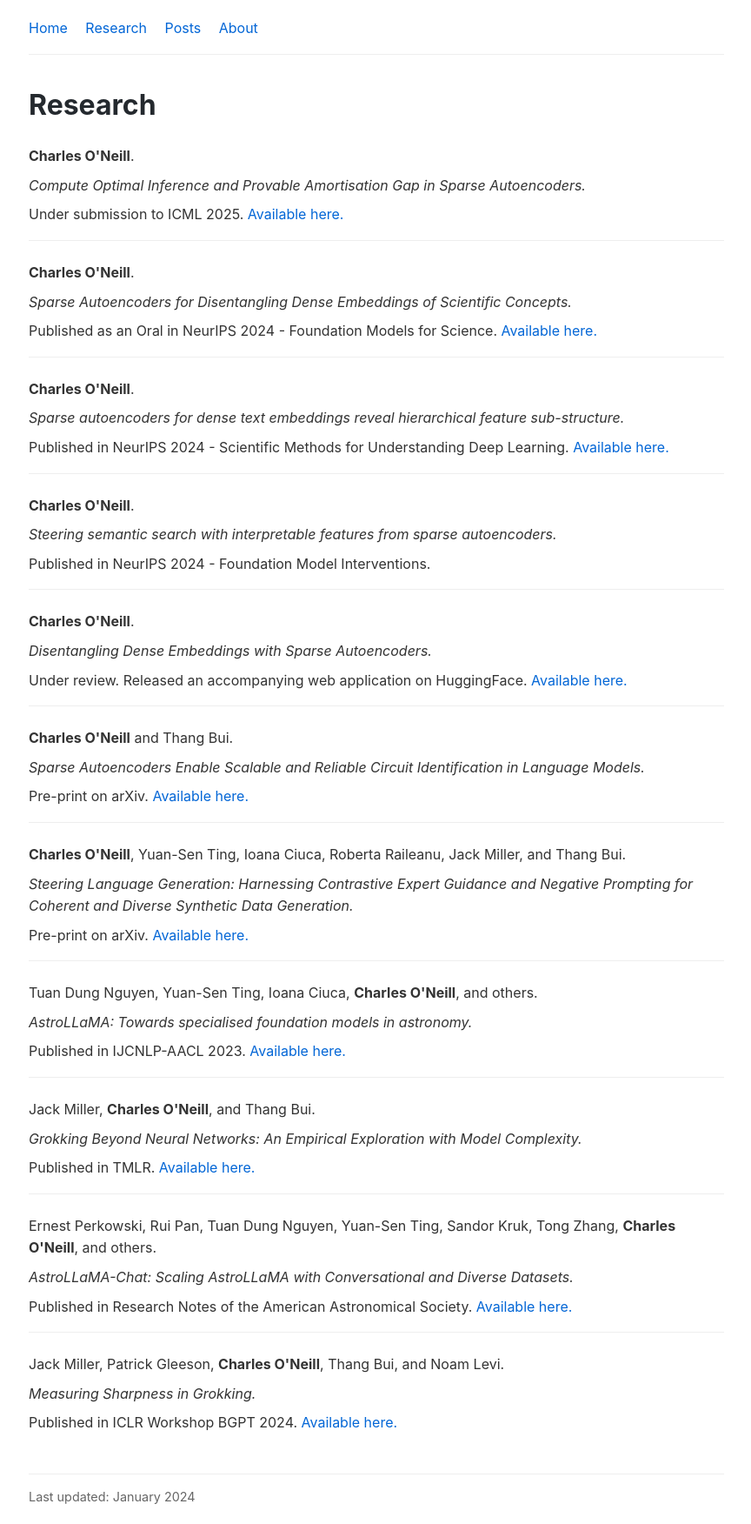
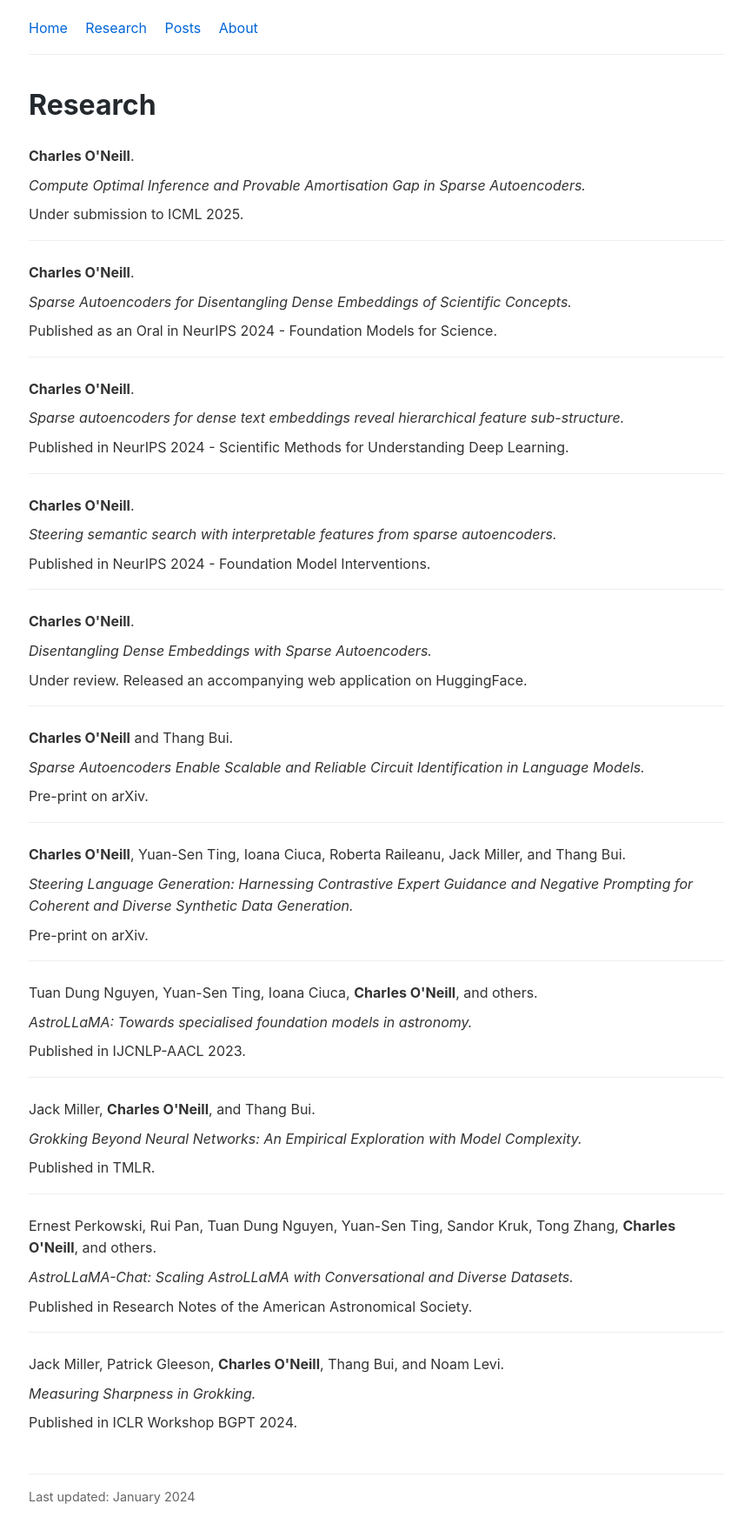
Before and after one commit to charlieoneill11/charlieoneill11.github.io, a Jekyll site: the page research.html, which Jekyll copies as it is, in a window 1280 px wide. Shown: the whole page at 87% size, without its empty margins (207-1071 px from the left). Built offline with Jekyll 4.4.1, drawn with Linux system fonts in a browser that asks for light colours; some web fonts are replaced.

Commit message:
upgrades

```diff
--- a/_layouts/default.html
+++ b/_layouts/default.html
@@ -34,9 +34,12 @@
         <a href="/research.html">Research</a>
         <a href="/posts">Posts</a>
         <a href="about.html">About</a>
+        <button id="themeToggle" aria-label="Toggle dark mode">
+            🌙
+        </button>
     </nav>
 
-    <main>
+    <main class="container">
         {{ content }}
     </main>
 
--- a/about.html
+++ b/about.html
@@ -87,7 +87,7 @@
         <a href="about.html">About</a>
     </nav>
 
-    <main>
+    <main class="container">
         <h1>About</h1>
 
         <section class="about-section">
--- a/index.html
+++ b/index.html
@@ -100,7 +100,7 @@
         <a href="about.html">About</a>
     </nav>
 
-    <main>
+    <main class="container">
         <h1>Charlie O'Neill</h1>
 
         <!-- <section class="about-section">
--- a/research.html
+++ b/research.html
@@ -93,26 +93,32 @@
         <a href="about.html">About</a>
     </nav>
 
-    <main>
+    <main class="container">
         <h1>Research</h1>
 
         <div class="papers-section">
             <div class="paper">
                 <p><strong>Charles O'Neill</strong>.<br>
                 <em>Compute Optimal Inference and Provable Amortisation Gap in Sparse Autoencoders.</em>
-                Under submission to ICML 2025. <a href="https://arxiv.org/abs/2411.13117">Available here.</a></p>
+                Under submission to ICML 2025. <a href="https://arxiv.org/abs/2411.13117" target="_blank" aria-label="PDF">
+  <i class="ti ti-file-text"></i>
+</a></p>
             </div>
 
             <div class="paper">
                 <p><strong>Charles O'Neill</strong>.<br>
                 <em>Sparse Autoencoders for Disentangling Dense Embeddings of Scientific Concepts.</em>
-                Published as an Oral in NeurIPS 2024 - Foundation Models for Science. <a href="https://openreview.net/forum?id=mPq3R6jdtD">Available here.</a></p>
+                Published as an Oral in NeurIPS 2024 - Foundation Models for Science. <a href="https://openreview.net/forum?id=mPq3R6jdtD" target="_blank" aria-label="PDF">
+  <i class="ti ti-file-text"></i>
+</a></p>
             </div>
 
             <div class="paper">
                 <p><strong>Charles O'Neill</strong>.<br>
                 <em>Sparse autoencoders for dense text embeddings reveal hierarchical feature sub-structure.</em>
-                Published in NeurIPS 2024 - Scientific Methods for Understanding Deep Learning. <a href="https://openreview.net/forum?id=hjROYyfxfO">Available here.</a></p>
+                Published in NeurIPS 2024 - Scientific Methods for Understanding Deep Learning. <a href="https://openreview.net/forum?id=hjROYyfxfO" target="_blank" aria-label="PDF">
+  <i class="ti ti-file-text"></i>
+</a></p>
             </div>
 
             <div class="paper">
@@ -124,43 +130,57 @@
             <div class="paper">
                 <p><strong>Charles O'Neill</strong>.<br>
                 <em>Disentangling Dense Embeddings with Sparse Autoencoders.</em>
-                Under review. Released an accompanying web application on HuggingFace. <a href="https://arxiv.org/abs/2408.00657">Available here.</a></p>
+                Under review. Released an accompanying web application on HuggingFace. <a href="https://arxiv.org/abs/2408.00657" target="_blank" aria-label="PDF">
+  <i class="ti ti-file-text"></i>
+</a></p>
             </div>
 
             <div class="paper">
                 <p><strong>Charles O'Neill</strong> and Thang Bui.<br>
                 <em>Sparse Autoencoders Enable Scalable and Reliable Circuit Identification in Language Models.</em>
-                Pre-print on arXiv. <a href="https://arxiv.org/abs/2405.12522">Available here.</a></p>
+                Pre-print on arXiv. <a href="https://arxiv.org/abs/2405.12522" target="_blank" aria-label="PDF">
+  <i class="ti ti-file-text"></i>
+</a></p>
             </div>
 
             <div class="paper">
                 <p><strong>Charles O'Neill</strong>, Yuan-Sen Ting, Ioana Ciuca, Roberta Raileanu, Jack Miller, and Thang Bui.<br>
                 <em>Steering Language Generation: Harnessing Contrastive Expert Guidance and Negative Prompting for Coherent and Diverse Synthetic Data Generation.</em>
-                Pre-print on arXiv. <a href="https://arxiv.org/abs/2308.07645">Available here.</a></p>
+                Pre-print on arXiv. <a href="https://arxiv.org/abs/2308.07645" target="_blank" aria-label="PDF">
+  <i class="ti ti-file-text"></i>
+</a></p>
             </div>
 
             <div class="paper">
                 <p>Tuan Dung Nguyen, Yuan-Sen Ting, Ioana Ciuca, <strong>Charles O'Neill</strong>, and others.<br>
                 <em>AstroLLaMA: Towards specialised foundation models in astronomy.</em>
-                Published in IJCNLP-AACL 2023. <a href="https://arxiv.org/abs/2309.06126">Available here.</a></p>
+                Published in IJCNLP-AACL 2023. <a href="https://arxiv.org/abs/2309.06126" target="_blank" aria-label="PDF">
+  <i class="ti ti-file-text"></i>
+</a></p>
             </div>
 
             <div class="paper">
                 <p>Jack Miller, <strong>Charles O'Neill</strong>, and Thang Bui.<br>
                 <em>Grokking Beyond Neural Networks: An Empirical Exploration with Model Complexity.</em>
-                Published in TMLR. <a href="https://arxiv.org/abs/2310.17247">Available here.</a></p>
+                Published in TMLR. <a href="https://arxiv.org/abs/2310.17247" target="_blank" aria-label="PDF">
+  <i class="ti ti-file-text"></i>
+</a></p>
             </div>
 
             <div class="paper">
                 <p>Ernest Perkowski, Rui Pan, Tuan Dung Nguyen, Yuan-Sen Ting, Sandor Kruk, Tong Zhang, <strong>Charles O'Neill</strong>, and others.<br>
                 <em>AstroLLaMA-Chat: Scaling AstroLLaMA with Conversational and Diverse Datasets.</em>
-                Published in Research Notes of the American Astronomical Society. <a href="https://iopscience.iop.org/article/10.3847/2515-5172/ad1abe/meta">Available here.</a></p>
+                Published in Research Notes of the American Astronomical Society. <a href="https://iopscience.iop.org/article/10.3847/2515-5172/ad1abe/meta" target="_blank" aria-label="PDF">
+  <i class="ti ti-file-text"></i>
+</a></p>
             </div>
 
             <div class="paper">
                 <p>Jack Miller, Patrick Gleeson, <strong>Charles O'Neill</strong>, Thang Bui, and Noam Levi.<br>
                 <em>Measuring Sharpness in Grokking.</em>
-                Published in ICLR Workshop BGPT 2024. <a href="https://arxiv.org/abs/2402.08946">Available here.</a></p>
+                Published in ICLR Workshop BGPT 2024. <a href="https://arxiv.org/abs/2402.08946" target="_blank" aria-label="PDF">
+  <i class="ti ti-file-text"></i>
+</a></p>
             </div>
         </div>
     </main>
```
